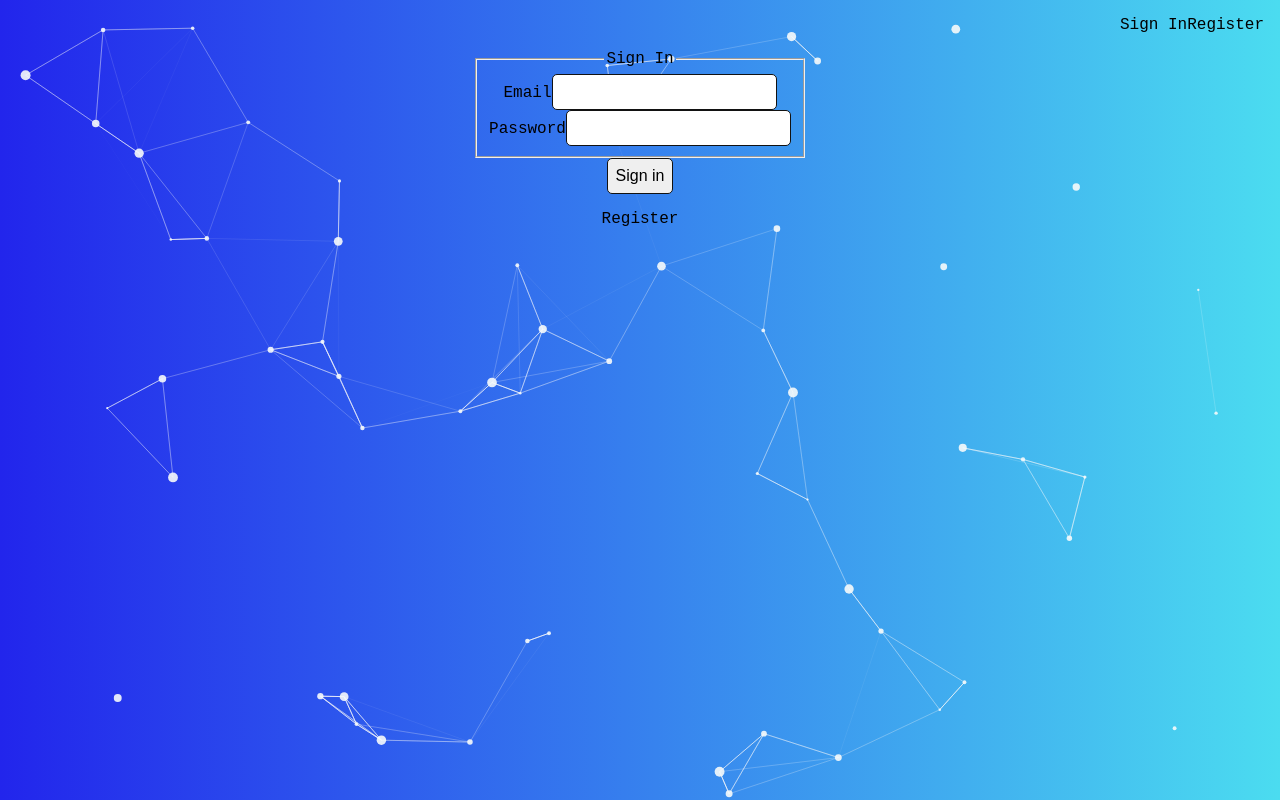
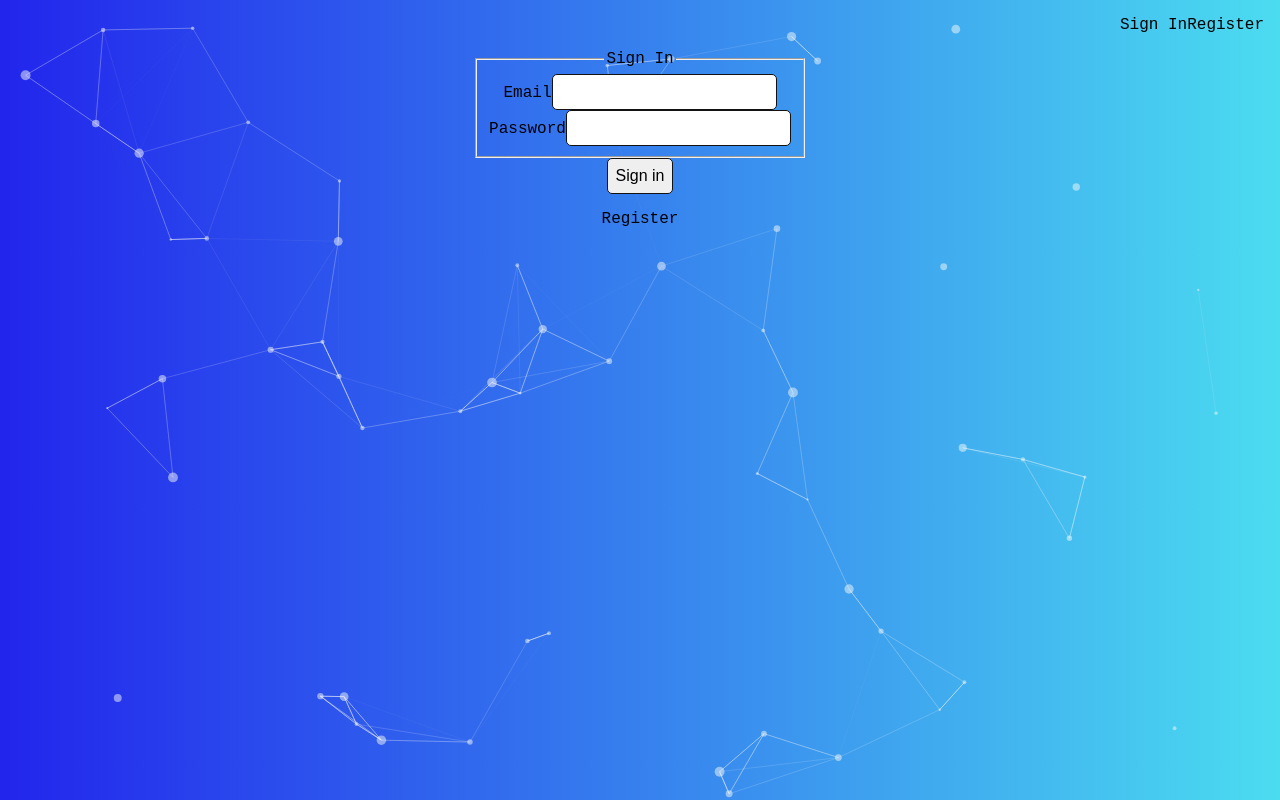
Before and after one commit to Huzefa077/ocula-frontend, a React (Create React App) app: page / in a window 1280 px wide. Built offline with nearby package versions, Linux system fonts and the light colour scheme; the HTML template or start-up script is replaced by a standard one.

Commit message:
reduced particle opacity for better vision

```diff
--- a/src/App.js
+++ b/src/App.js
@@ -20,9 +20,9 @@ const particlesOptions = {
   particles: {
     number: { value: 60 },
     color: { value: '#f6f9fa' },
-    links: { enable: true, distance: 140, color: '#f9f9f9', opacity: 0.8 },
+    links: { enable: true, distance: 140, color: '#f9f9f9', opacity: 0.5 },
     move: { enable: true, speed: 0.7 },
-    opacity: { value: 0.9 },
+    opacity: { value: 0.5 },
     size: { value: { min: 1, max: 5 } }
   },
   interactivity: {
```
